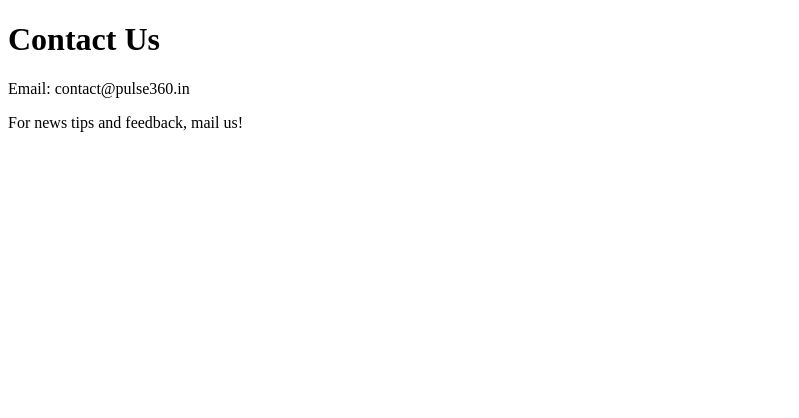
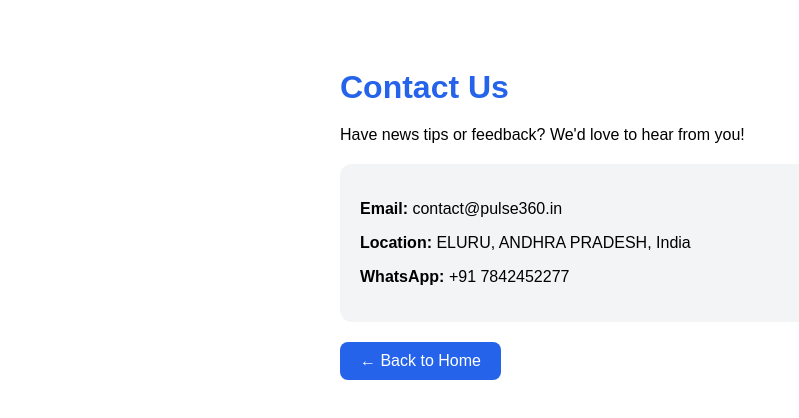
Before and after one commit to Narasimha-cyber/pulse360, a Next.js app: page /contact in a window 1280 px wide. Shown: the top 418 px of the page, without its empty margins (0-799 px from the left). Built offline with nearby package versions, Linux system fonts and the light colour scheme.

Commit message:
Revamp Contact page with new styles and content
Updated the Contact page layout and styles for better presentation.

```diff
--- a/app/contact/page.js
+++ b/app/contact/page.js
@@ -1,9 +1,16 @@
 export default function Contact() {
   return (
-    <div className="max-w-4xl mx-auto p-6">
-      <h1 className="text-3xl font-bold mb-4">Contact Us</h1>
-      <p className="text-gray-600 mb-2">Email: contact@pulse360.in</p>
-      <p className="text-gray-600">For news tips and feedback, mail us!</p>
-    </div>
+    <main style={{padding: "40px 20px", maxWidth: "600px", margin: "auto", fontFamily: "Arial"}}>
+      <h1 style={{fontSize: "32px", color: "#2563eb", marginBottom: "20px"}}>Contact Us</h1>
+      <p style={{fontSize: "16px", marginBottom: "20px"}}>Have news tips or feedback? We'd love to hear from you!</p>
+
+      <div style={{background: "#f3f4f6", padding: "20px", borderRadius: "12px"}}>
+        <p><b>Email:</b> contact@pulse360.in</p>
+        <p><b>Location:</b> ELURU, ANDHRA PRADESH, India</p>
+        <p><b>WhatsApp:</b> +91 7842452277</p>
+      </div>
+
+      <a href="/" style={{display: "inline-block", marginTop: "20px", background: "#2563eb", color: "white", padding: "10px 20px", borderRadius: "8px", textDecoration: "none"}}>← Back to Home</a>
+    </main>
   )
 }
```
